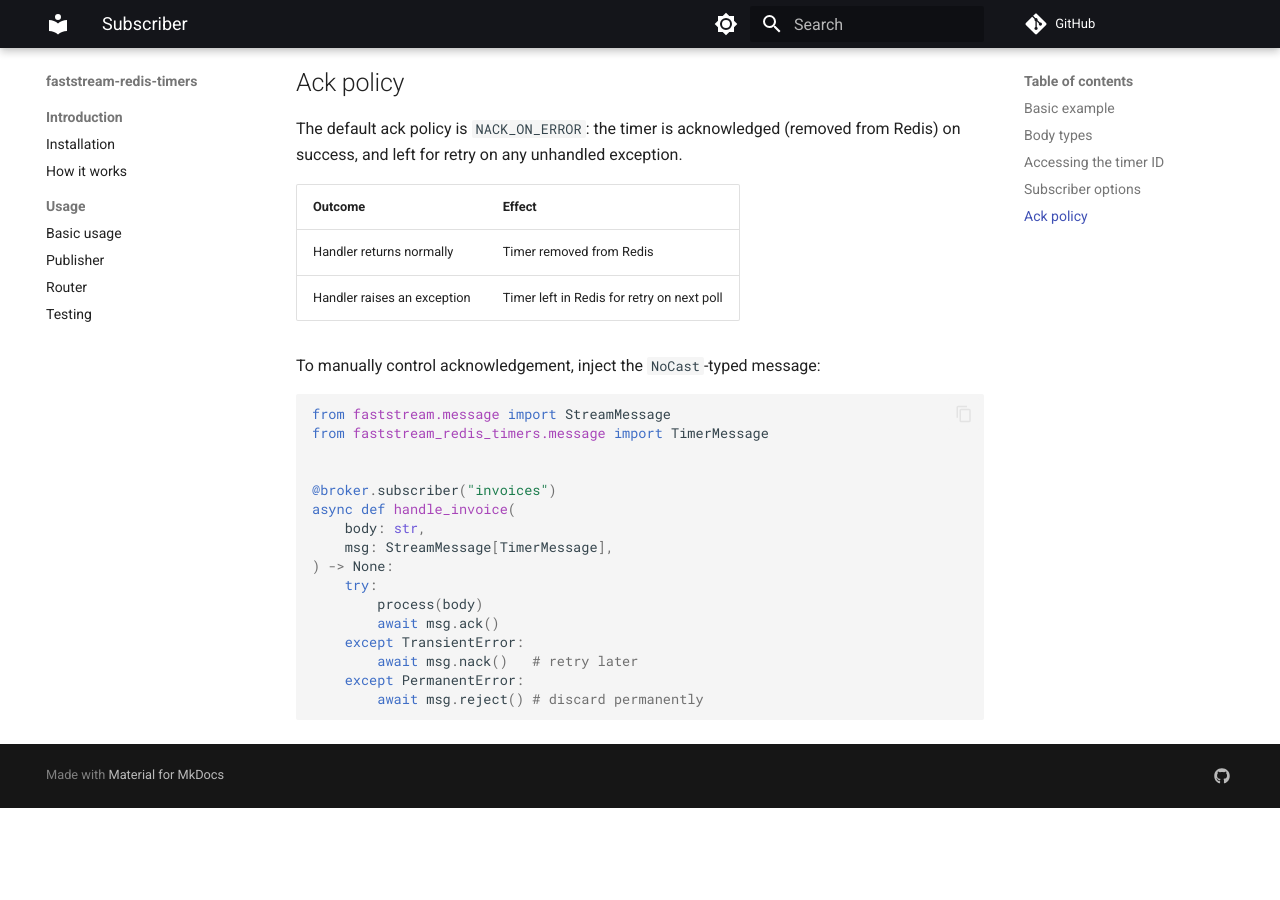
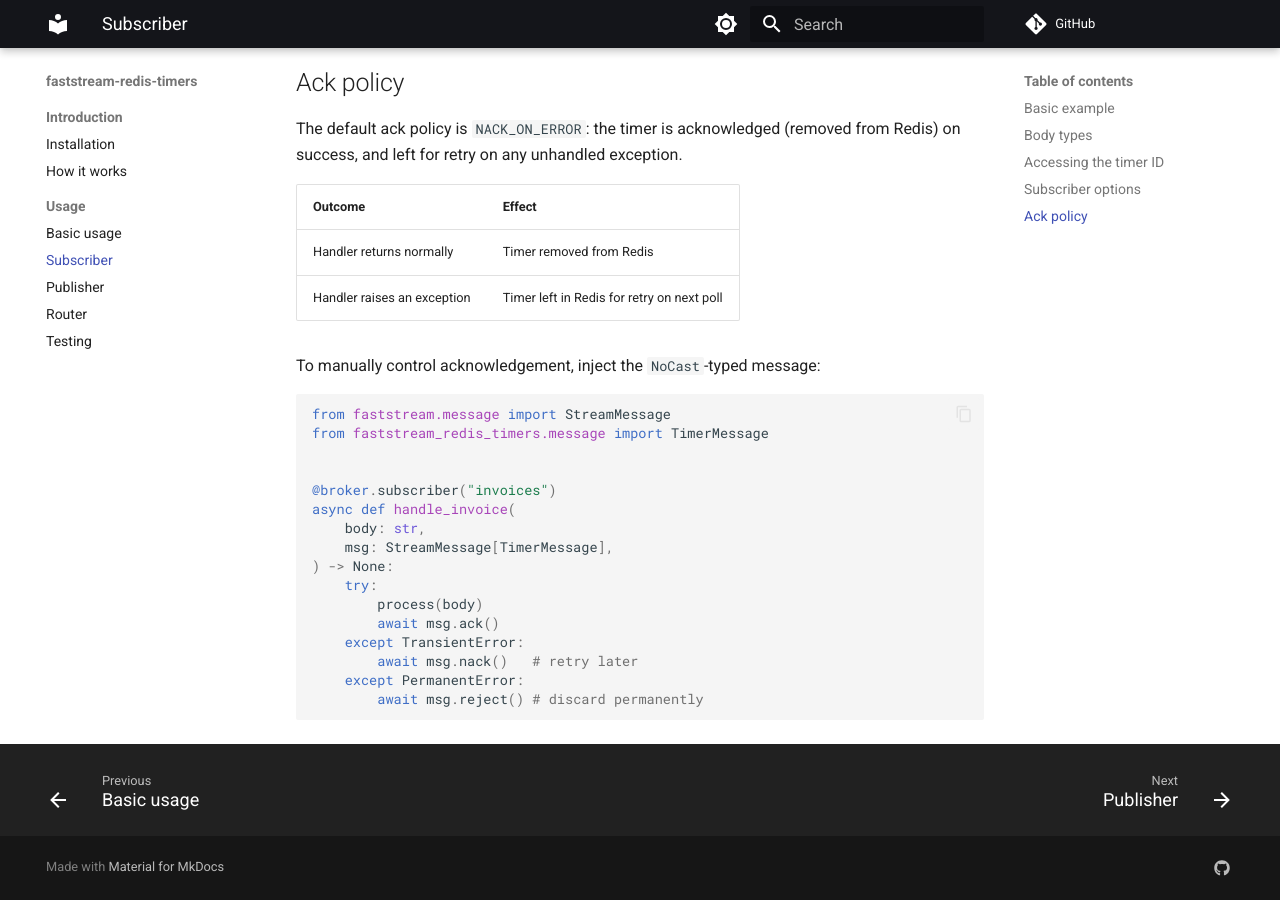
Before and after one commit to modern-python/faststream-redis-timers, an MkDocs documentation site: the page built from docs/usage/subscriber.md, in a window 1280 px wide and 900 px high, scrolled down 1811 px. Built offline with MkDocs 1.6.1 and Material for MkDocs 9.7.7, drawn with Linux system fonts in a browser that asks for light colours; comment, search, counter and statistics services are not loaded; before the commit the page ends 2619 px from its top, so only the background shows below that; some of the changed lines change nothing that is shown.

Commit message:
fix docs

```diff
--- a/mkdocs.yml
+++ b/mkdocs.yml
@@ -1,5 +1,5 @@
 site_name: faststream-redis-timers
-repo_url: https://github.com/community-of-python/faststream-redis-timers
+repo_url: https://github.com/modern-python/faststream-redis-timers
 docs_dir: docs
 edit_uri: edit/main/docs/
 nav:
@@ -8,6 +8,7 @@ nav:
       - How it works: introduction/how-it-works.md
   - Usage:
       - Basic usage: usage/basic.md
+      - Subscriber: usage/subscriber.md
       - Publisher: usage/publisher.md
       - Router: usage/router.md
       - Testing: usage/testing.md
@@ -69,5 +70,5 @@ extra_css:
 extra:
   social:
     - icon: fontawesome/brands/github
-      link: https://github.com/community-of-python/faststream-redis-timers
+      link: https://github.com/modern-python/faststream-redis-timers
       name: GitHub
```
